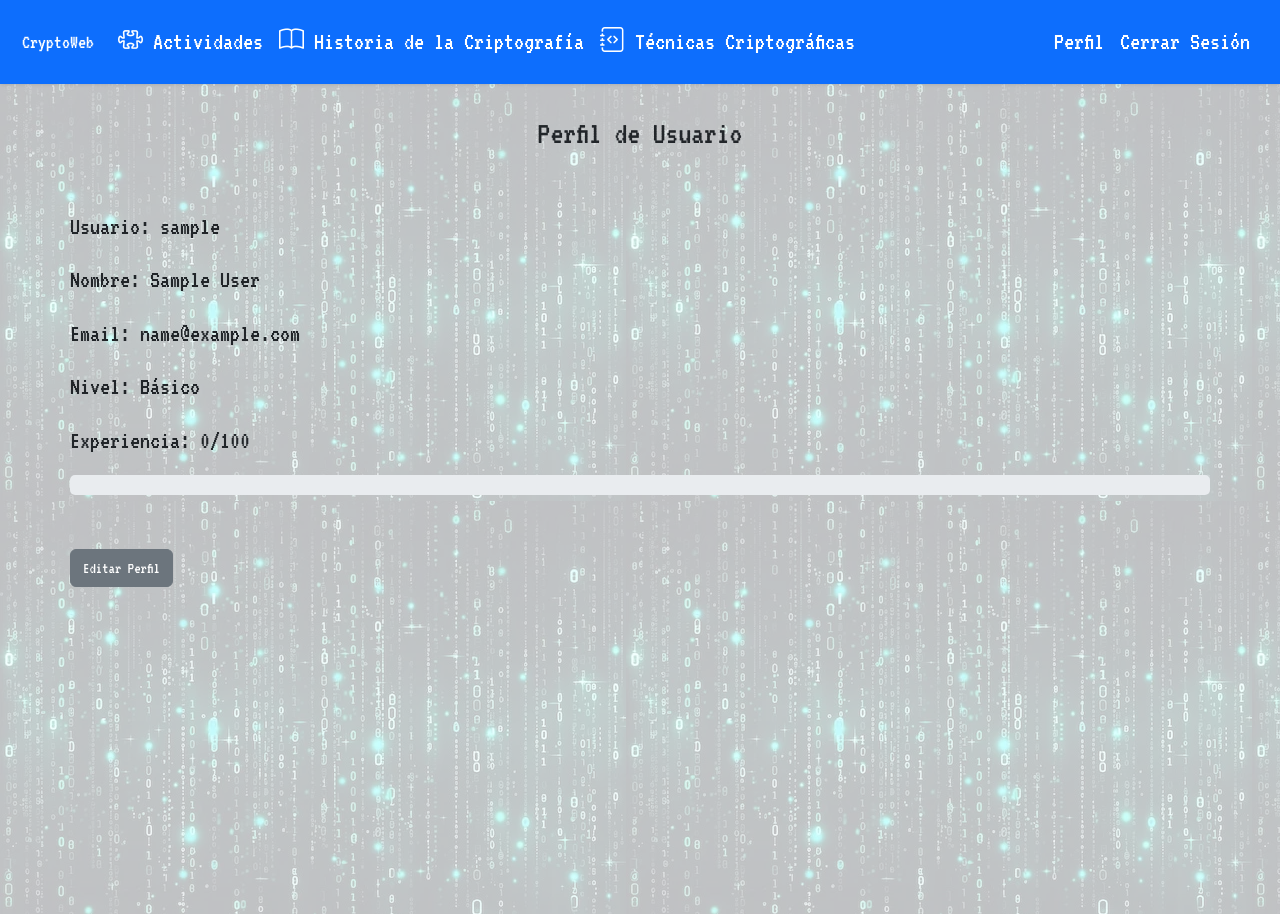
After one commit to Itxialdiak/criptoweb, a Django app: page /usuarios/profile/ in a window 1280 px wide. The commit adds this page. Run offline with Django 5.2, Linux system fonts and the light colour scheme; the visitor is signed in with stand-in values (Sample User, id 1); data comes from the database, SQL or seed files in the repository.

Commit message:
Mejorar gestion de usuarios. Creación de perfil. Arreglar bugs login/logout. Implementar notas en ejercicios

```diff
--- a/cryptoweb/actividades/templates/panel_actividades.html
+++ b/cryptoweb/actividades/templates/panel_actividades.html
@@ -2,7 +2,7 @@
 {% load dict_lockup %}
 
 {% block contenido %}
-  <h1>Actividades</h1>
+  <h1><i class="bi bi-puzzle"></i> Actividades <i class="bi bi-puzzle"></i></h1>
 
   <!--
       Iteramos sobre la lista de niveles.
--- a/cryptoweb/cryptoweb/settings.py
+++ b/cryptoweb/cryptoweb/settings.py
@@ -145,3 +145,6 @@ STATICFILES_DIRS = [os.path.join(BASE_DIR, 'static')]
 # https://docs.djangoproject.com/en/5.1/ref/settings/#default-auto-field
 
 DEFAULT_AUTO_FIELD = 'django.db.models.BigAutoField'
+
+LOGIN_REDIRECT_URL = '/usuarios/profile/'
+LOGOUT_REDIRECT_URL = '/'
--- a/cryptoweb/informacion/templates/historia_lista.html
+++ b/cryptoweb/informacion/templates/historia_lista.html
@@ -1,7 +1,7 @@
 {% extends "base.html" %}
 
 {% block contenido %}
-  <h2>Historia de la Criptografía</h2>
+  <h2><i class="bi bi-book"></i> Historia de la Criptografía <i class="bi bi-book"></i></h2>
   <ul>
     {% for ep in episodios %}
       <li><a href="{% url 'historia_detalle' ep.id %}">{{ ep.titulo }}</a></li>
--- a/cryptoweb/informacion/templates/tecnica_lista.html
+++ b/cryptoweb/informacion/templates/tecnica_lista.html
@@ -2,7 +2,7 @@
 
 {% block contenido %}
 <div>
-  <h2>Técnicas Criptográficas</h2>
+  <h2><i class="bi bi-journal-code"></i> Técnicas Criptográficas <i class="bi bi-journal-code"></i></h2>
   <form method="get">
     <input type="text" name="q" placeholder="Buscar técnicas..." value="{{ request.GET.q }}">
     <button type="submit">Buscar</button>
--- a/cryptoweb/static/css/base.css
+++ b/cryptoweb/static/css/base.css
@@ -1,11 +1,28 @@
 /* Importing Google Fonts */
 @import 'https://fonts.googleapis.com/css2?family=VT323&display=swap';
+
+/* Importing Bootstrap Icons */
+@import url("https://cdn.jsdelivr.net/npm/bootstrap-icons@1.11.3/font/bootstrap-icons.min.css");
 
 /* General Body Styles */
 body {
     font-family: 'VT323', sans-serif !important;
     background: #fafafa !important;
     font-size: 20px;
+}
+
+/* Tamaño de fuente para pantallas medianas (tabletas) */
+@media (min-width: 768px) {
+    body {
+        font-size: 22px;
+    }
+}
+
+/* Tamaño de fuente para pantallas grandes (PCs) */
+@media (min-width: 1024px) {
+    body {
+        font-size: 25px;
+    }
 }
 
 /* Navbar Styles */
@@ -175,6 +192,19 @@ a.article, a.article:hover {
     transition: all 0.3s;
 }
 
+.progress {
+    height: 20px;
+    background-color: #e9ecef;
+    border-radius: 5px;
+    overflow: hidden;
+}
+
+.progress-bar {
+    background-color: #007bff;
+    height: 100%;
+    transition: width 0.6s ease;
+}
+
 /* Media Queries for Responsive Adjustments */
 @media (max-width: 768px) {
     #sidebar {
--- a/cryptoweb/templates/base.html
+++ b/cryptoweb/templates/base.html
@@ -9,6 +9,8 @@
     <link href="https://cdn.jsdelivr.net/npm/bootstrap@5.3.0/dist/css/bootstrap.min.css" rel="stylesheet">
     <!-- CSS personalizado -->
     <link rel="stylesheet" href="{% static 'css/base.css' %}">
+    <!-- Bootstrap Icons -->
+    <link rel="stylesheet" href="https://cdn.jsdelivr.net/npm/bootstrap-icons@1.11.3/font/bootstrap-icons.min.css">
     <!-- Bootstrap JS -->
     <script src="https://cdn.jsdelivr.net/npm/bootstrap@5.3.0/dist/js/bootstrap.bundle.min.js"></script>
 </head>
@@ -23,20 +25,26 @@
             <div class="collapse navbar-collapse" id="navbarNav">
                 <ul class="navbar-nav me-auto mb-2 mb-lg-0">
                     <li class="nav-item">
-                        <a class="nav-link" href="{% url 'panel_actividades' %}">Actividades</a>
+                        <a class="nav-link" href="{% url 'panel_actividades' %}"><i class="bi bi-puzzle"></i> Actividades</a>
                     </li>
                     <li class="nav-item">
-                        <a class="nav-link" href="{% url 'historia_lista' %}">Historia de la Criptografía</a>
+                        <a class="nav-link" href="{% url 'historia_lista' %}"><i class="bi bi-book"></i> Historia de la Criptografía</a>
                     </li>
                     <li class="nav-item">
-                        <a class="nav-link" href="{% url 'tecnica_lista' %}">Técnicas Criptográficas</a>
+                        <a class="nav-link" href="{% url 'tecnica_lista' %}"><i class="bi bi-journal-code"></i> Técnicas Criptográficas</a>
                     </li>
                 </ul>
                 <ul class="navbar-nav">
                     {% if user.is_authenticated %}
                         <li class="nav-item">
-                            <a class="nav-link" href="{% url 'logout' %}">Cerrar Sesión</a>
+                            <a class="nav-link" href="{% url 'perfil_usuario' %}">Perfil</a>
                         </li>
+                        <li class="nav-item">
+                            <a class="nav-link" href="#" onclick="document.getElementById('logout-form').submit();">Cerrar Sesión</a>
+                        </li>
+                        <form id="logout-form" action="{% url 'logout' %}" method="post" style="display: none;">
+                            {% csrf_token %}
+                        </form>
                     {% else %}
                         <li class="nav-item">
                             <a class="nav-link" href="{% url 'login' %}">Iniciar Sesión</a>
--- a/cryptoweb/usuarios/models.py
+++ b/cryptoweb/usuarios/models.py
@@ -30,3 +30,12 @@ class UsuarioActividad(models.Model):
 
     def __str__(self):
         return f"{self.usuario.username} - {self.actividad.titulo} - {'Resuelta' if self.estado else 'No Resuelta'}"
+
+class Nota(models.Model):
+    perfil = models.ForeignKey(Perfil, on_delete=models.CASCADE)
+    actividad = models.ForeignKey(Actividad, on_delete=models.CASCADE)
+    contenido = models.TextField()
+    fecha_creacion = models.DateTimeField(auto_now_add=True)
+
+    def __str__(self):
+        return f"Nota de {self.perfil.user.username} - {self.fecha_creacion}"
--- /dev/null
+++ b/cryptoweb/usuarios/templates/profile.html
@@ -0,0 +1,21 @@
+{% extends "base.html" %}
+
+{% block contenido %}
+<h2>Perfil de Usuario</h2>
+<div class="container mt-5">
+    <p>Usuario: {{ perfil.user.username }}</p>
+    <p>Nombre: {{ perfil.user.first_name }} {{ perfil.user.last_name }}</p>
+    <p>Email: {{ perfil.user.email }}</p>
+    <p>Nivel: {{ perfil.nivel }}</p>
+    <p>Experiencia: {{ experiencia_actual }}/{{ experiencia_proximo_nivel }}</p>
+
+    <!-- Barra de progreso -->
+    <div class="progress">
+        <div class="progress-bar" role="progressbar" style="width: {{ porcentaje_experiencia }}%;" aria-valuenow="{{ experiencia_actual }}" aria-valuemin="0" aria-valuemax="{{ experiencia_requerida }}"></div>
+    </div>
+
+    <br>
+    <!-- Botón de Editar Perfil -->
+    <a href="{% url 'editar_perfil' %}" class="btn btn-secondary mt-3">Editar Perfil</a>
+</div>
+{% endblock %}
--- a/cryptoweb/usuarios/templates/registro.html
+++ b/cryptoweb/usuarios/templates/registro.html
@@ -5,6 +5,6 @@
   <form method="post">
     {% csrf_token %}
     {{ form.as_p }}
-    <button type="submit">Registrarse</button>
+    <button type="submit" class="btn btn-secondary mt-3">Registrarse</button>
   </form>
 {% endblock %}
--- a/cryptoweb/usuarios/urls.py
+++ b/cryptoweb/usuarios/urls.py
@@ -4,6 +4,9 @@ from . import views
 
 urlpatterns = [
     path('registro/', views.registro, name='registro'),
-    path('login/', auth_views.LoginView.as_view(template_name='usuarios/login.html'), name='login'),
+    path('login/', auth_views.LoginView.as_view(template_name='login.html'), name='login'),
+    path('logout/', auth_views.LogoutView.as_view(), name='logout'),
+    path('profile/', views.perfil_usuario, name='perfil_usuario'),
+    path('profile/edit/', views.editar_perfil, name='editar_perfil'),
     path('logout/', auth_views.LogoutView.as_view(), name='logout'),
 ]
--- a/cryptoweb/usuarios/views.py
+++ b/cryptoweb/usuarios/views.py
@@ -1,6 +1,9 @@
 from django.shortcuts import render, redirect
 from django.contrib.auth import login, authenticate
-from .forms import RegistroForm
+from django.contrib.auth.decorators import login_required
+from django.contrib import messages
+from .models import Perfil
+from .forms import RegistroForm, EditarPerfilForm
 
 def registro(request):
     if request.method == "POST":
@@ -12,3 +15,49 @@ def registro(request):
     else:
         form = RegistroForm()
     return render(request, 'registro.html', {'form': form})
+
+@login_required
+def perfil_usuario(request):
+    perfil = Perfil.objects.get(user=request.user)
+    niveles = ['Básico', 'Fácil', 'Medio', 'Avanzado', 'Experto']
+    puntos_requeridos = {
+        'Básico': 10,
+        'Fácil': 100,
+        'Medio': 1000,
+        'Avanzado': 10000,
+        'Experto': float('inf'),  # Infinito para el nivel Experto
+    }
+    nivel_actual = perfil.nivel
+    experiencia_actual = perfil.experiencia
+    experiencia_requerida = puntos_requeridos[nivel_actual]
+
+    # Calcular la experiencia para el próximo nivel
+    if nivel_actual != 'Experto':
+        indice_nivel_actual = niveles.index(nivel_actual)
+        proximo_nivel = niveles[indice_nivel_actual + 1]
+        experiencia_proximo_nivel = puntos_requeridos[proximo_nivel]
+        porcentaje_experiencia = (experiencia_actual / experiencia_requerida)
+        print(porcentaje_experiencia)
+    else:
+        experiencia_proximo_nivel = 'Max.'
+        porcentaje_experiencia = 100
+
+    return render(request, 'profile.html', {
+        'perfil': perfil,
+        'experiencia_actual': experiencia_actual,
+        'experiencia_requerida': experiencia_requerida,
+        'experiencia_proximo_nivel': experiencia_proximo_nivel,
+        'porcentaje_experiencia': porcentaje_experiencia,
+    })
+
+@login_required
+def editar_perfil(request):
+    if request.method == 'POST':
+        form = EditarPerfilForm(request.POST, instance=request.user)
+        if form.is_valid():
+            form.save()
+            messages.success(request, 'Perfil actualizado correctamente.')
+            return redirect('perfil_usuario')
+    else:
+        form = EditarPerfilForm(instance=request.user)
+    return render(request, 'editar_perfil.html', {'form': form})
```
Also changed, not shown: cryptoweb/actividades/templates/actividad_detalle.html (+17 -2 lines), cryptoweb/actividades/views.py (+24 -3 lines), cryptoweb/usuarios/forms.py (+24 -1 lines), cryptoweb/usuarios/templates/editar_perfil.html (added, +12 -0 lines), cryptoweb/usuarios/migrations/0005_nota.py (added).
